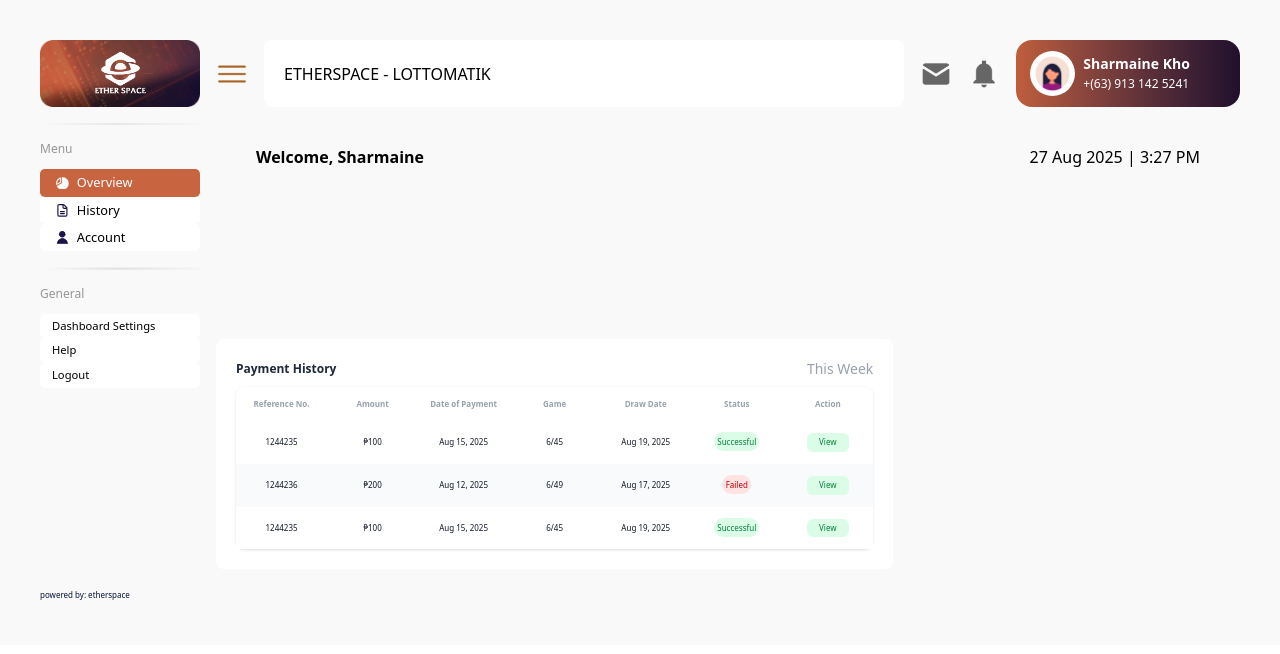
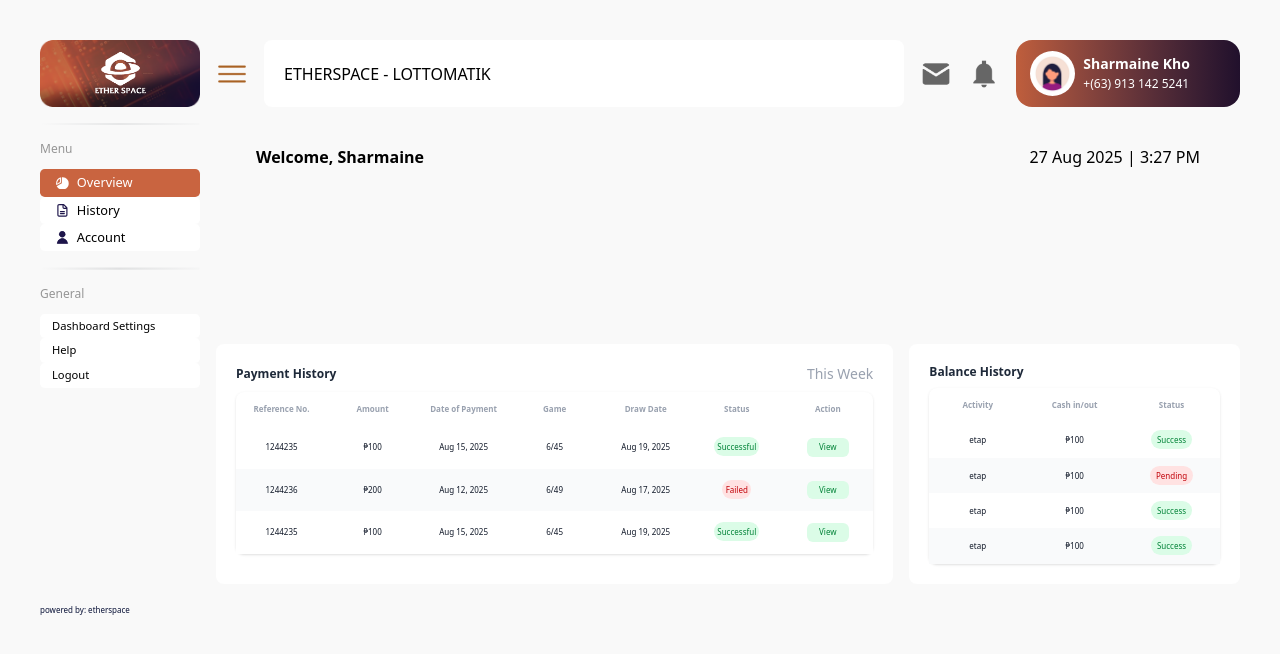
Before and after one commit to iwave-etherspace/etherspace-web-app, a React (Vite) app: page /dashboard in a window 1280 px wide. Shown: the top 654 px of the page. Built offline with nearby package versions, Linux system fonts and the light colour scheme.

Commit message:
readded BalanceHistory component in Overview

```diff
--- a/src/assets/components/dashboard/content/pages/Overview.jsx
+++ b/src/assets/components/dashboard/content/pages/Overview.jsx
@@ -284,6 +284,11 @@
                     </div>
                 </div>
             </ContentCell> */}
+
+            <ContentCell className={"md:row-start-2 md:col-start-3 md:col-span-1 col-span-1"}>
+                <BalanceHistory overviewMode={true}/>
+            </ContentCell>
+
             <ContentCell className={"md:row-start-2 md:col-span-2 col-span-1"}>
                 <PaymentHistory overviewMode={true}/>
             </ContentCell>
```
